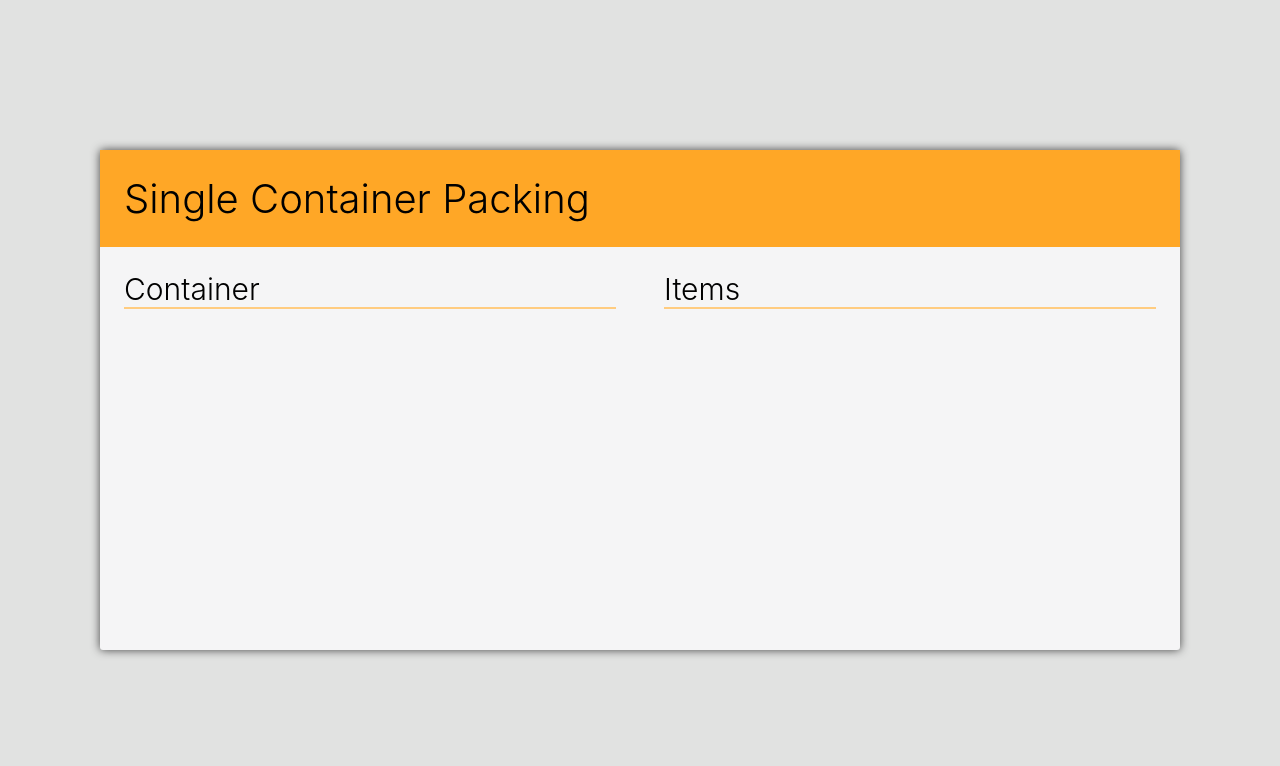
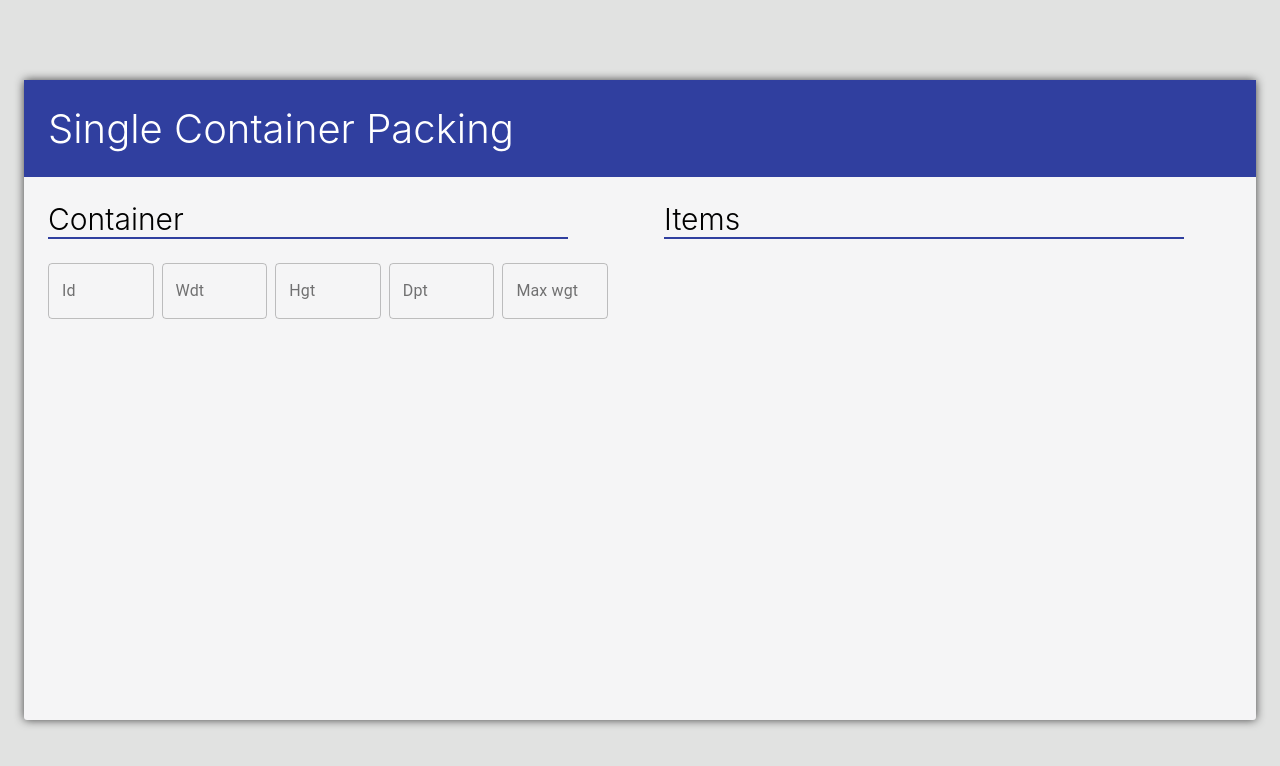
Before and after one commit to tomasjavorsky/Single-Container-Packing, a React (Create React App) app: page / in a window 1280 px wide. Shown: the top 766 px of the page. Built offline with nearby package versions, Linux system fonts and the light colour scheme; the HTML template or start-up script is replaced by a standard one.

Commit message:
feat(main): container form

```diff
--- a/package.json
+++ b/package.json
@@ -3,6 +3,7 @@
   "version": "0.1.0",
   "private": true,
   "dependencies": {
+    "@material-ui/core": "^4.9.8",
     "@testing-library/jest-dom": "^4.2.4",
     "@testing-library/react": "^9.5.0",
     "@testing-library/user-event": "^7.2.1",
@@ -13,6 +14,8 @@
     "@types/react-redux": "^7.1.7",
     "@types/react-router-dom": "^5.1.3",
     "@types/styled-components": "^5.0.1",
+    "@types/yup": "^0.26.34",
+    "formik": "^2.1.4",
     "react": "^16.13.1",
     "react-dom": "^16.13.1",
     "react-redux": "^7.2.0",
@@ -23,7 +26,8 @@
     "redux-devtools-extension": "^2.13.8",
     "redux-saga": "^1.1.3",
     "styled-components": "^5.0.1",
-    "typescript": "^3.7.5"
+    "typescript": "^3.7.5",
+    "yup": "^0.28.3"
   },
   "scripts": {
     "start": "react-scripts start",
--- a/src/components/PackagingSetup/styled.ts
+++ b/src/components/PackagingSetup/styled.ts
@@ -2,8 +2,8 @@ import styled from "styled-components";
 
 export const PackagingContainer = styled.div`
   width: 100%;
-  max-width: 1080px;
-  height: 500px;
+	max-width: 1280px;
+	min-height: 640px;
   display: flex;
   flex-direction: column;
   margin: 24px;
@@ -18,20 +18,23 @@ export const Title = styled.h1`
   margin: 0;
   font-size: 40px;
   font-weight: 300;
-  background-color: #ffa726;
+  background-color: ${({ theme }) => theme.colors.primary};
+  color: ${({ theme }) => theme.colors.text.white};
 `;
 
 export const FormsWrapper = styled.div`
-	display: flex;
-	flex-direction: column;
+  display: flex;
+  flex-direction: column;
   @media screen and (min-width: ${({ theme }) => theme.layout.md}px) {
     flex-direction: row;
   }
 `;
 
 export const FormWrapper = styled.div`
-	width: 100%;
-	padding: 24px;
+  width: calc(100% - 48px);
+  padding: 24px;
+  display: flex;
+  flex-direction: column;
   @media screen and (min-width: ${({ theme }) => theme.layout.md}px) {
     width: 50%;
   }
@@ -41,6 +44,17 @@ export const FormTitle = styled.h3`
   padding: 0;
   margin: 0;
   font-size: 30px;
-	font-weight: 300;
-	border-bottom: 2px solid #ffcc80;
+  font-weight: 300;
+  border-bottom: 2px solid ${({ theme }) => theme.colors.primary};
+  max-width: calc(100% - 48px);
+  margin-bottom: 24px;
 `;
+
+export const StyledForm = styled.form`
+  display: flex;
+`;
+
+export const InputFieldWrapper = styled.div`
+  flex: 1;
+  margin-right: 8px;
+`;
--- a/src/constants/globalTheme.tsx
+++ b/src/constants/globalTheme.tsx
@@ -3,12 +3,16 @@ const styledTheme = {
     xl: 1920,
     lg: 1200,
     md: 960,
-        sm: 600,
+    sm: 600
   },
   colors: {
-        primary: '#000000',
-        accent: '#ff1660',
+    primary: "#303f9f",
+    accent: "#ec407a",
+    text: {
+      black: "#0000",
+      white: "#FFF"
     }
   }
+};
 
 export default styledTheme;
--- a/src/pages/PackagingSetup.tsx
+++ b/src/pages/PackagingSetup.tsx
@@ -5,11 +5,36 @@ import {
   Title,
   FormsWrapper,
   FormWrapper,
-  FormTitle
+  FormTitle,
+  StyledForm,
+  InputFieldWrapper
 } from "../components/PackagingSetup/styled";
 import texts from "../texts";
+import { useFormik } from "formik";
+import * as Yup from "yup";
+import { TextField } from "@material-ui/core";
 
 const PackagingSetup = () => {
+  const containerFormik = useFormik({
+    initialValues: {
+      containerId: "",
+      Wdt: "",
+      Hgt: "",
+      Dpt: "",
+      MaxWgt: ""
+    },
+    validationSchema: Yup.object({
+      containerId: Yup.number().required(),
+      Wdt: Yup.number().required(),
+      Hgt: Yup.number().required(),
+      Dpt: Yup.number().required(),
+      MaxWgt: Yup.number().required()
+    }),
+    onSubmit: values => {
+      console.log(values);
+    }
+  });
+
   return (
     <MainContainer>
       <PackagingContainer>
@@ -17,6 +42,98 @@ const PackagingSetup = () => {
         <FormsWrapper>
           <FormWrapper>
             <FormTitle>{texts.containerFormTitle}</FormTitle>
+            <StyledForm onSubmit={containerFormik.handleSubmit}>
+              <InputFieldWrapper>
+                <TextField
+                  id="containerId"
+                  name="containerId"
+                  error={
+                    containerFormik.touched.containerId &&
+                    containerFormik.errors.containerId
+                      ? true
+                      : false
+                  }
+                  type="text"
+                  onChange={containerFormik.handleChange}
+                  onBlur={containerFormik.handleBlur}
+                  value={containerFormik.values.containerId}
+                  label={texts.containerForm.Id}
+                  variant="outlined"
+                />
+              </InputFieldWrapper>
+              <InputFieldWrapper>
+                <TextField
+                  id="Wdt"
+                  name="Wdt"
+                  error={
+                    containerFormik.touched.Wdt &&
+                    containerFormik.errors.Wdt
+                      ? true
+                      : false
+                  }
+                  type="text"
+                  onChange={containerFormik.handleChange}
+                  onBlur={containerFormik.handleBlur}
+                  value={containerFormik.values.Wdt}
+                  label={texts.containerForm.Wdt}
+                  variant="outlined"
+                />
+              </InputFieldWrapper>
+              <InputFieldWrapper>
+                <TextField
+                  id="Hgt"
+                  name="Hgt"
+                  error={
+                    containerFormik.touched.Hgt &&
+                    containerFormik.errors.Hgt
+                      ? true
+                      : false
+                  }
+                  type="text"
+                  onChange={containerFormik.handleChange}
+                  onBlur={containerFormik.handleBlur}
+                  value={containerFormik.values.Hgt}
+                  label={texts.containerForm.Hgt}
+                  variant="outlined"
+                />
+              </InputFieldWrapper>
+              <InputFieldWrapper>
+                <TextField
+                  id="Dpt"
+                  name="Dpt"
+                  error={
+                    containerFormik.touched.Dpt &&
+                    containerFormik.errors.Dpt
+                      ? true
+                      : false
+                  }
+                  type="text"
+                  onChange={containerFormik.handleChange}
+                  onBlur={containerFormik.handleBlur}
+                  value={containerFormik.values.Dpt}
+                  label={texts.containerForm.Dpt}
+                  variant="outlined"
+                />
+              </InputFieldWrapper>
+              <InputFieldWrapper>
+                <TextField
+                  id="MaxWgt"
+                  name="MaxWgt"
+                  error={
+                    containerFormik.touched.MaxWgt &&
+                    containerFormik.errors.MaxWgt
+                      ? true
+                      : false
+                  }
+                  type="text"
+                  onChange={containerFormik.handleChange}
+                  onBlur={containerFormik.handleBlur}
+                  value={containerFormik.values.MaxWgt}
+                  label={texts.containerForm.MaxWgt}
+                  variant="outlined"
+                />
+              </InputFieldWrapper>
+            </StyledForm>
           </FormWrapper>
           <FormWrapper>
             <FormTitle>{texts.itemsFormTitle}</FormTitle>
--- a/src/texts/index.ts
+++ b/src/texts/index.ts
@@ -1,7 +1,18 @@
 const texts = {
-    mainTitle: "Single Container Packing",
-    containerFormTitle: "Container",
-    itemsFormTitle: "Items",
-}
+  mainTitle: "Single Container Packing",
+  containerFormTitle: "Container",
+  itemsFormTitle: "Items",
+  containerForm: {
+    Id: "Id",
+    Wdt: "Wdt",
+    Hgt: "Hgt",
+    Dpt: "Dpt",
+    MaxWgt: "Max wgt",
+    Wgt: "Wgt",
+    Qty: "Qty",
+    VR: "VR",
+    Add: "Add Item"
+  }
+};
 
 export default texts;
```
Also changed, not shown: 1 other file (tests, documents, lock files or other folders). Lines whose indentation alone changed are shown as unchanged.
